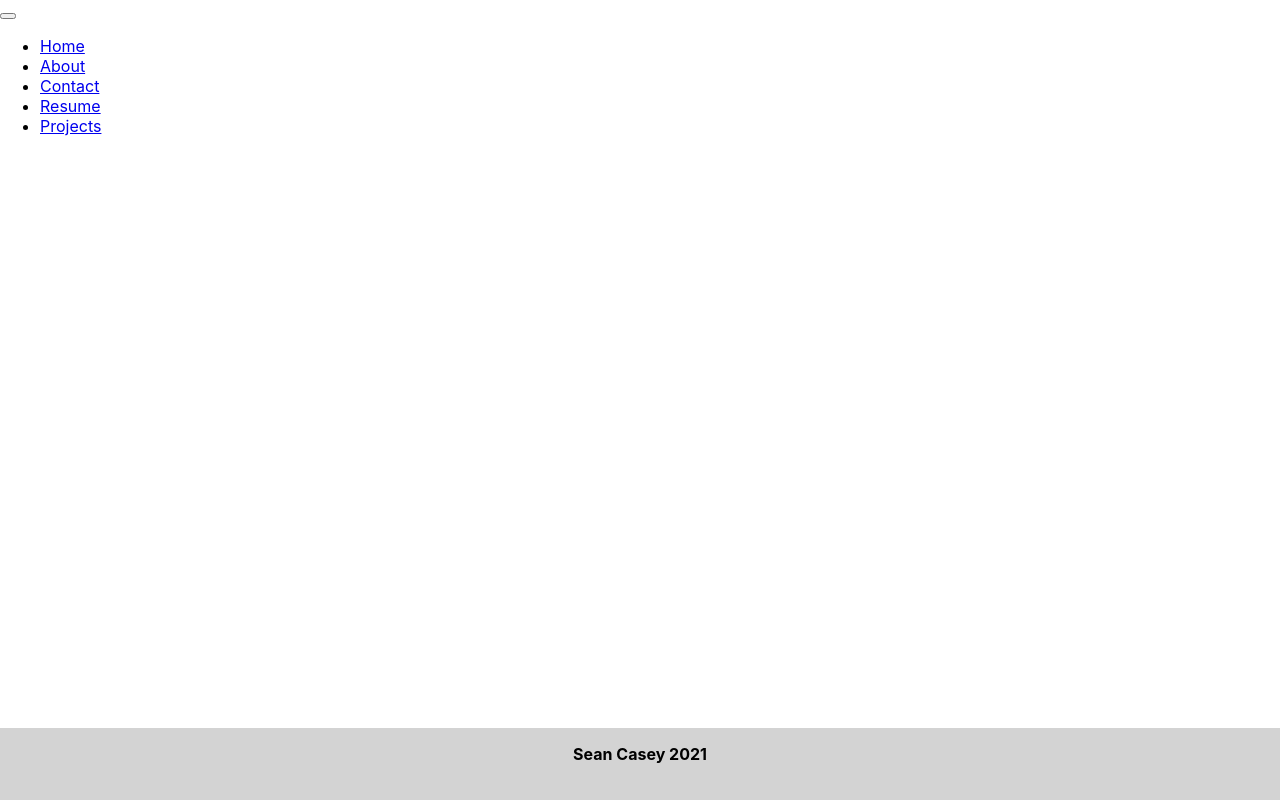
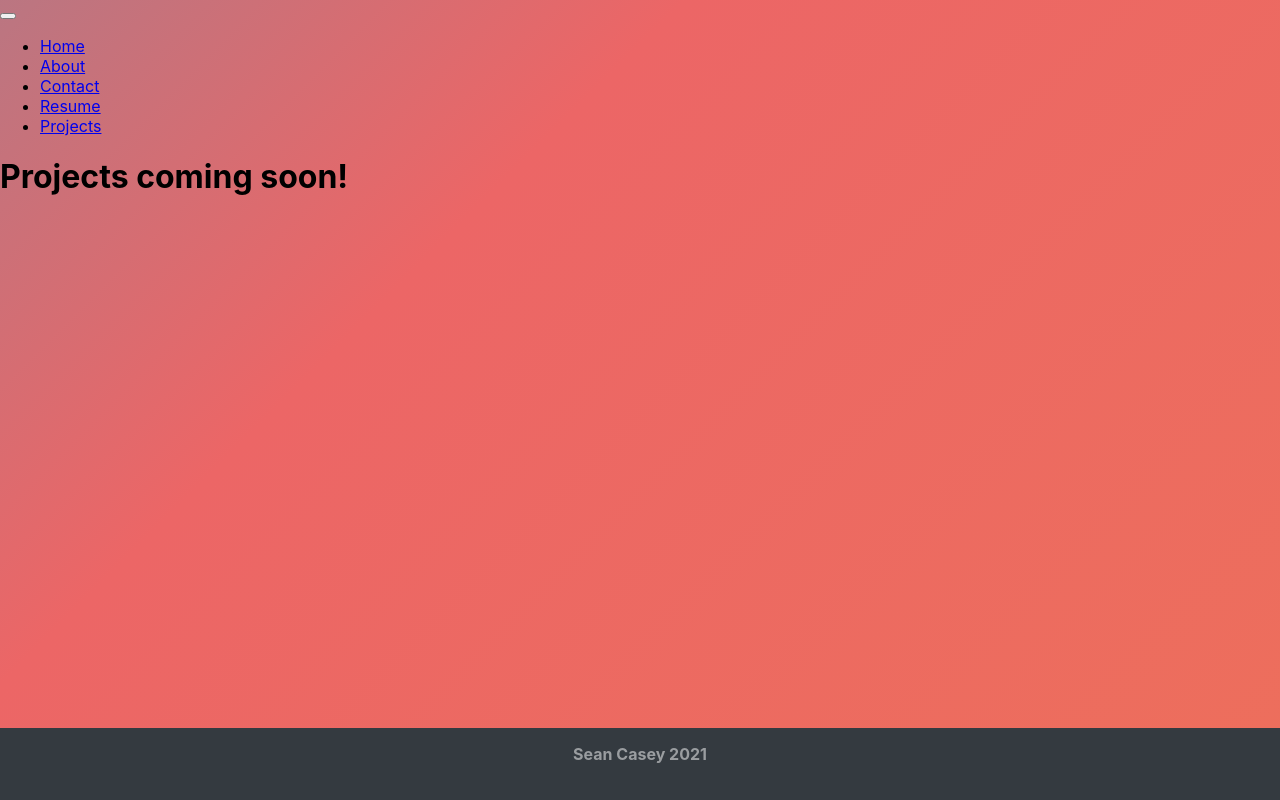
Before and after one commit to caseyDev422/portfolio, a React (Create React App) app in the folder portfolio/: page /projects in a window 1280 px wide. Built offline with nearby package versions, Linux system fonts and the light colour scheme; some icons are missing.

Commit message:
added color for background

```diff
--- a/portfolio/public/index.html
+++ b/portfolio/public/index.html
@@ -26,7 +26,7 @@
     -->
     <title>Sean Portfolio </title>
   </head>
-  <body>
+  <body class="bodyContainer">
     <noscript>You need to enable JavaScript to run this app.</noscript>
     <div id="root"></div>
     <!--
--- a/portfolio/src/App.js
+++ b/portfolio/src/App.js
@@ -16,10 +16,10 @@ class App extends Component {
       <header>
       <link rel="stylesheet" href="https://stackpath.bootstrapcdn.com/bootstrap/4.1.0/css/bootstrap.min.css"
             integrity="sha384-9gVQ4dYFwwWSjIDZnLEWnxCjeSWFphJiwGPXr1jddIhOegiu1FwO5qRGvFXOdJZ4"
-            crossorigin="anonymous" />
+            crossOrigin="anonymous" />
       <link rel="stylesheet" href="https://pro.fontawesome.com/releases/v5.10.0/css/all.css"
             integrity="sha384-AYmEC3Yw5cVb3ZcuHtOA93w35dYTsvhLPVnYs9eStHfGJvOvKxVfELGroGkvsg+p"
-            crossorigin="anonymous"/>
+            crossOrigin="anonymous"/>
       </header>
       <Router>
         <Header />
--- a/portfolio/src/components/Header.js
+++ b/portfolio/src/components/Header.js
@@ -4,7 +4,7 @@ class Header extends Component {
     render() {
         return(
            <header>
-               <nav className="navbar navbar-expand-lg navbar-light bg-light">
+               <nav className="navbar navbar-expand-lg navbar-dark bg-dark">
                 <div className="container-fluid">
                     <button className="navbar-toggler" type="button" data-bs-toggle="collapse" data-bs-target="#navbarNav" aria-controls="navbarNav" aria-expanded="false" aria-label="Toggle navigation">
                     <span className="navbar-toggler-icon"></span>
--- a/portfolio/src/components/Home.js
+++ b/portfolio/src/components/Home.js
@@ -3,7 +3,7 @@ import { Component } from 'react';
 export default class About extends Component {
     render() {
         return(
-            <div>
+            <div className='homeContainer'>
               <h3>
                 Hi! Thanks for stopping by. If you would like to see my projects, click <a href='/projects'>here</a>
               </h3>
--- a/portfolio/src/components/Projects.js
+++ b/portfolio/src/components/Projects.js
@@ -3,9 +3,7 @@ import { Component } from 'react';
 export default class Projects extends Component {
     render() {
         return(
-            <div>
-
-            </div>
+            <h1>Projects coming soon!</h1>
         )
     }
 }
--- a/portfolio/src/index.css
+++ b/portfolio/src/index.css
@@ -5,9 +5,25 @@ body {
     sans-serif;
   -webkit-font-smoothing: antialiased;
   -moz-osx-font-smoothing: grayscale;
+  background: linear-gradient(-45deg, #ee7752, #ec6666, #23a6d5, #23d5abc4);
+  background-size: 400% 400%;
+  animation: gradient 15s ease infinite;
+  height: 100vh;
 }
 
 code {
   font-family: source-code-pro, Menlo, Monaco, Consolas, 'Courier New',
     monospace;
 }
+
+@keyframes gradient {
+  0% {
+    background-position: 0% 50%;
+  }
+  50% {
+    background-position: 100% 50%;
+  }
+  100% {
+    background-position: 0% 50%;
+  }
+}
--- a/portfolio/src/stylesheet.css
+++ b/portfolio/src/stylesheet.css
@@ -1,5 +1,5 @@
 .footer {
-    color: black;
+    color: rgba(255,255,255,.5);
     font-weight: bold;
 }
 
@@ -7,12 +7,12 @@
     position: fixed;
     width: 100%;
     bottom: 0;
-    background-color: lightgray;
+    background-color: #343a40;
     text-align: center;
 }
 
 .githubIcon {
-    color: black !important;
+    color: grey !important;
     padding-right: 5px;
 }
 
```
Also changed, not shown: 2 other files (tests, documents, lock files or other folders).
